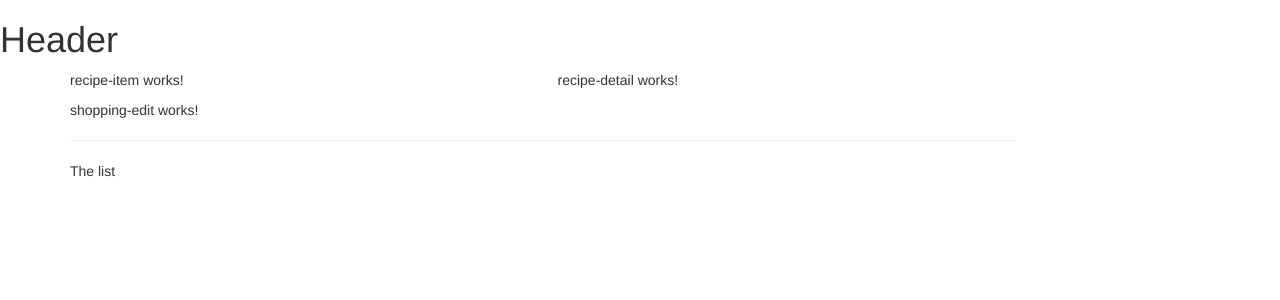
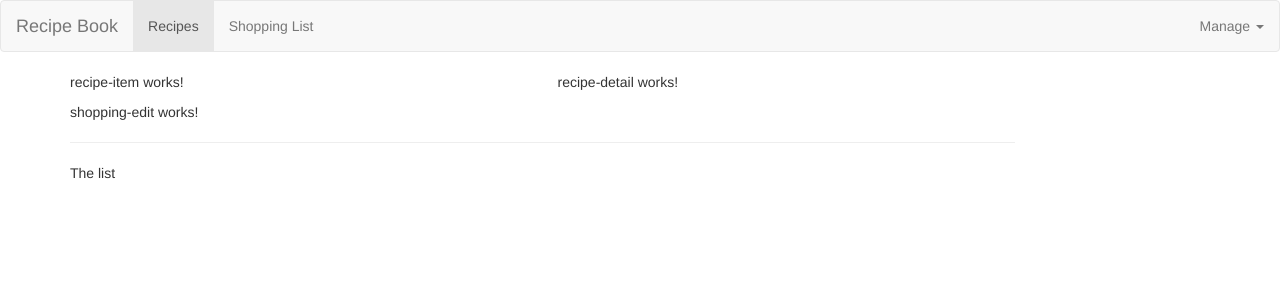
Before and after one commit to belsman/ng-recipes, an Angular app: page / in a window 1280 px wide. Shown: the top 300 px of the page. Built offline with nearby package versions, Linux system fonts and the light colour scheme.

Commit message:
Add and style a basic navigation

```diff
--- /dev/null
+++ b/src/app/header/header.component.html
@@ -0,0 +1,22 @@
+<nav class="navbar navbar-default">
+  <div class="container-fluid">
+    <div class="navbar-header">
+      <a class="navbar-brand" href="#">Recipe Book</a>
+    </div>
+    <ul class="nav navbar-nav">
+      <li class="active"><a href="#">Recipes</a></li>
+      <li><a href="#">Shopping List</a></li>
+    </ul>
+    <ul class="nav navbar-nav navbar-right">
+      <li class="dropdown">
+        <a class="dropdown-toggle" data-toggle="dropdown" href="#"
+          >Manage <span class="caret"></span
+        ></a>
+        <ul class="dropdown-menu">
+          <li><a href="#">Save Data</a></li>
+          <li><a href="#">Fetch Data</a></li>
+        </ul>
+      </li>
+    </ul>
+  </div>
+</nav>
--- a/src/app/header/header.component.ts
+++ b/src/app/header/header.component.ts
@@ -2,6 +2,6 @@
 
 @Component({
   selector: 'app-header',
-  template: '<h1>Header</h1>',
+  templateUrl: './header.component.html',
 })
 export class HeaderComponent {}
```
